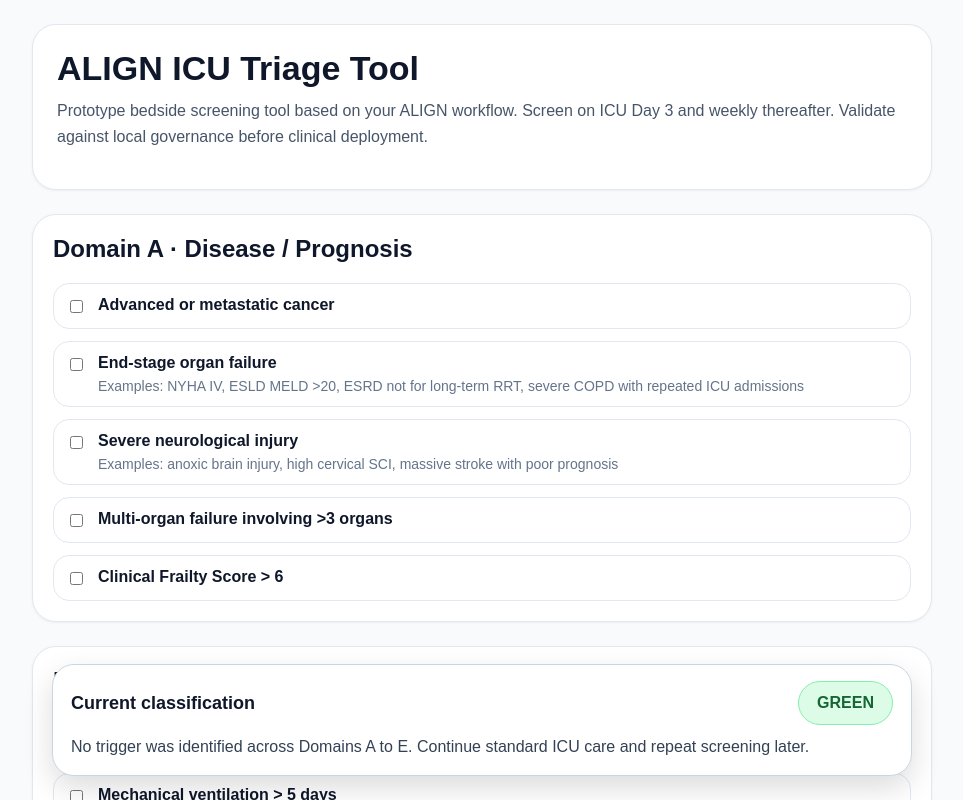
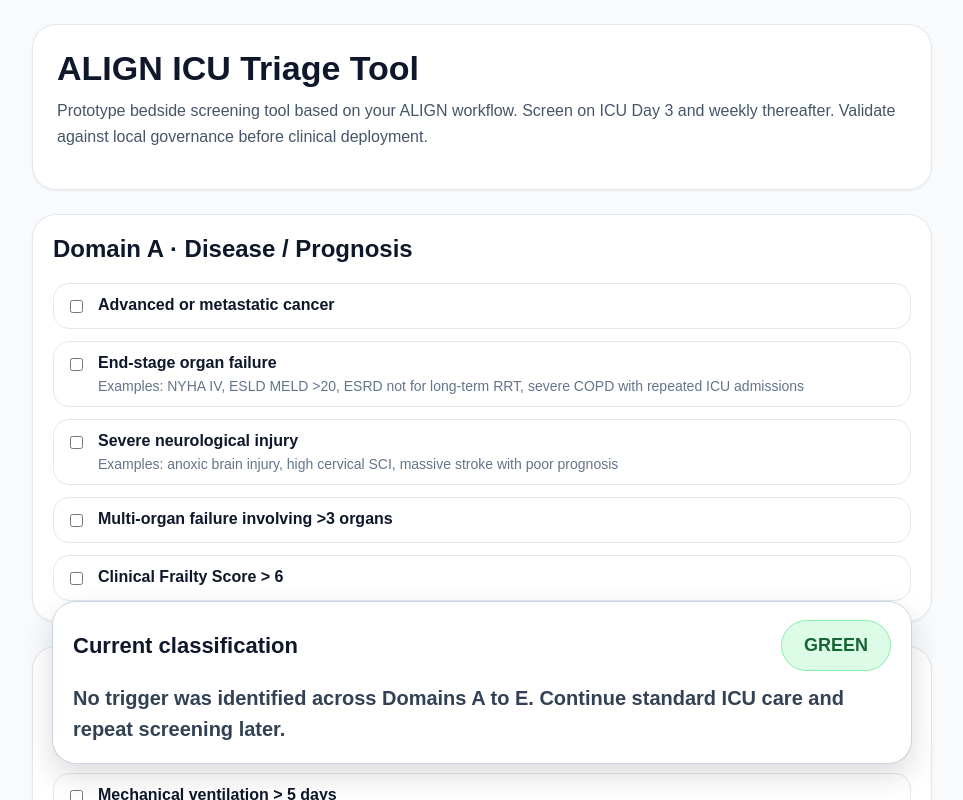
Before and after one commit to yeohjiecong/align-triage, a Next.js app: page / in a window 1280 px wide. Shown: the top 800 px of the page, without its empty margins (158-1121 px from the left). Built offline with nearby package versions, Linux system fonts and the light colour scheme.

Commit message:
Fix amber subclassification and raise sticky bar

```diff
--- a/app/page.tsx
+++ b/app/page.tsx
@@ -162,6 +162,16 @@ function classifyTriage(
   const onlyDomainB = triggeredDomains.length === 1 && hasDomainB;
   const hasAnyRedChecklist = selectedReds.length > 0;
 
+  // AMBER-GREEN is only valid if Domain B contains ONLY b1 and/or b2
+  const allowedAmberGreenBIds = ["b1", "b2"];
+  const selectedBTriggerIds = selectedTriggers
+    .filter((t) => t.domain === "B")
+    .map((t) => t.id);
+
+  const onlyAllowedAmberGreenBTriggers =
+    selectedBTriggerIds.length > 0 &&
+    selectedBTriggerIds.every((id) => allowedAmberGreenBIds.includes(id));
+
   if (hasAnyRedChecklist) {
     return {
       category: "RED",
@@ -190,7 +200,7 @@ function classifyTriage(
     return {
       category: "AMBER-RED",
       summary:
-        "Higher-risk AMBER category. A poor-prognosis trigger or surprise-question trigger is present.",
+        "At least one trigger is present in Domain A and/or E.",
       triggeredDomains,
       triggerLabels,
       redReasons,
@@ -200,11 +210,11 @@ function classifyTriage(
     };
   }
 
-  if (onlyDomainB && !hasDomainC && !hasDomainD) {
+  if (onlyDomainB && onlyAllowedAmberGreenBTriggers) {
     return {
       category: "AMBER-GREEN",
       summary:
-        "Trigger present, but limited to ICU-course features without Domain A or E triggers.",
+        "No trigger in Domain A. Only Domain B trigger(s) present, limited to ICU stay >7 days and/or mechanical ventilation >5 days.",
       triggeredDomains,
       triggerLabels,
       redReasons,
@@ -217,7 +227,7 @@ function classifyTriage(
   return {
     category: "AMBER-AMBER",
     summary:
-      "Trigger present with moderate complexity. ICU-led structured communication and supportive care review are recommended.",
+      "No trigger in Domain A. Additional triggers are present in Domain B, C, and/or D beyond the AMBER-GREEN criteria.",
     triggeredDomains,
     triggerLabels,
     redReasons,
@@ -258,7 +268,7 @@ const styles: Record<string, React.CSSProperties> = {
     minHeight: "100vh",
     background: "#f8fafc",
     padding: "24px",
-    paddingBottom: "220px",
+    paddingBottom: "280px",
   },
   wrap: {
     maxWidth: "900px",
@@ -291,9 +301,9 @@ const styles: Record<string, React.CSSProperties> = {
   },
   badge: {
     borderRadius: "999px",
-    padding: "12px 18px",
+    padding: "14px 22px",
     fontWeight: 700,
-    fontSize: "16px",
+    fontSize: "18px",
     display: "inline-block",
   },
   infoItem: {
@@ -329,12 +339,12 @@ const styles: Record<string, React.CSSProperties> = {
     position: "fixed",
     left: "50%",
     transform: "translateX(-50%)",
-    bottom: "24px",
+    bottom: "36px",
     width: "min(860px, calc(100vw - 32px))",
     background: "#ffffff",
     border: "1px solid #cbd5e1",
-    borderRadius: "22px",
-    padding: "16px 18px",
+    borderRadius: "24px",
+    padding: "18px 20px",
     boxShadow: "0 12px 30px rgba(0,0,0,0.14)",
     zIndex: 1000,
   },
@@ -342,31 +352,32 @@ const styles: Record<string, React.CSSProperties> = {
     position: "fixed",
     left: "16px",
     right: "16px",
-    bottom: "30vh",
+    bottom: "42vh",
     background: "#ffffff",
-    border: "1px solid #cbd5e1",
-    borderRadius: "22px",
-    padding: "16px 18px",
-    boxShadow: "0 12px 30px rgba(0,0,0,0.18)",
+    border: "2px solid #cbd5e1",
+    borderRadius: "24px",
+    padding: "20px 20px",
+    boxShadow: "0 14px 36px rgba(0,0,0,0.22)",
     zIndex: 1000,
   },
   stickyHeading: {
     display: "flex",
     justifyContent: "space-between",
     alignItems: "center",
-    gap: "12px",
+    gap: "14px",
     flexWrap: "wrap",
   },
   stickyTitle: {
-    fontSize: "18px",
-    fontWeight: 700,
+    fontSize: "22px",
+    fontWeight: 800,
     color: "#0f172a",
   },
   stickyText: {
-    marginTop: "10px",
-    fontSize: "16px",
+    marginTop: "12px",
+    fontSize: "20px",
     color: "#334155",
-    lineHeight: 1.5,
+    lineHeight: 1.55,
+    fontWeight: 600,
   },
 };
 
```
